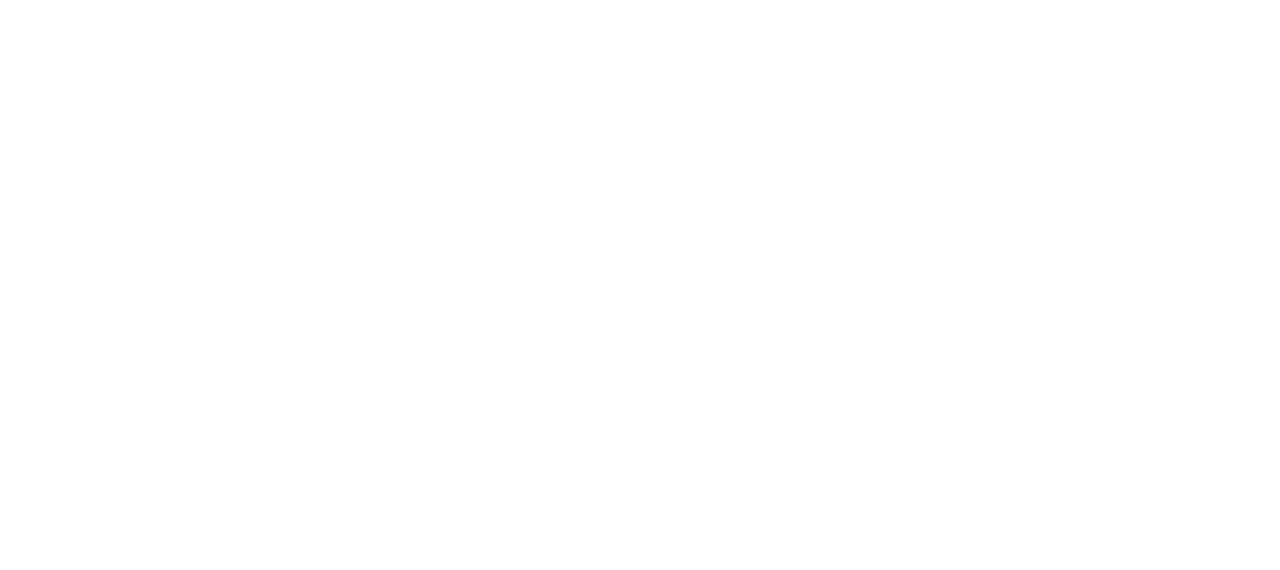
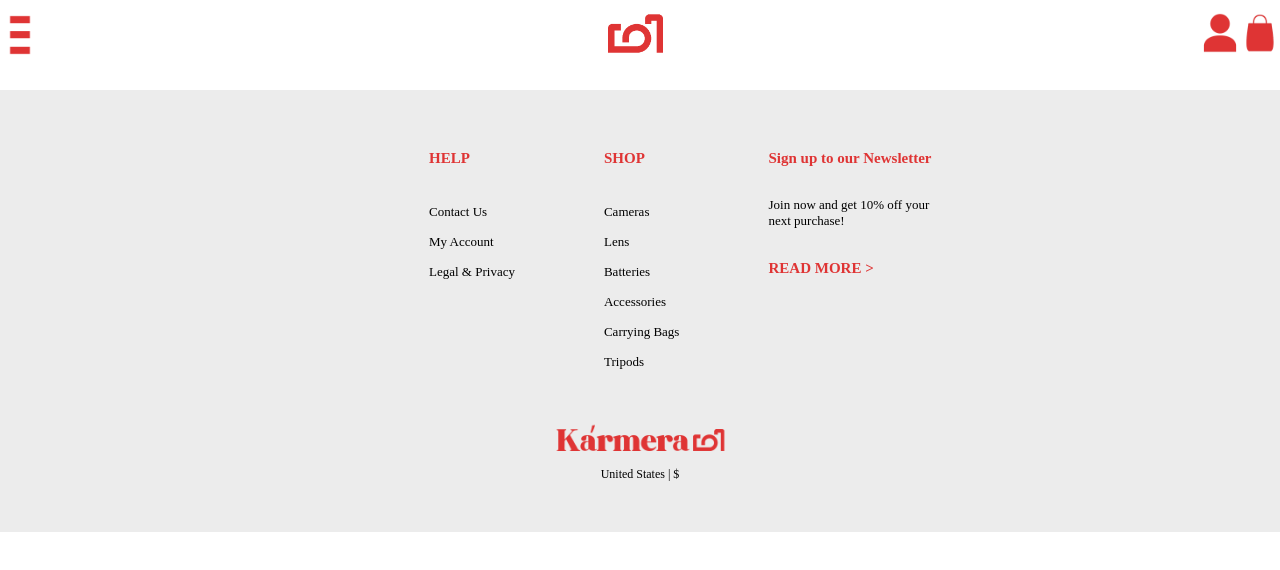
Before and after one commit to Jafethpc/Karmera, a plain HTML site: page products.html in a window 1280 px wide. Drawn offline with Linux system fonts and the light colour scheme.

```diff
--- a/products.html
+++ b/products.html
@@ -0,0 +1,93 @@
+<!DOCTYPE html>
+<html lang="en">
+  <head>
+    <meta charset="UTF-8" />
+    <meta http-equiv="X-UA-Compatible" content="IE=edge" />
+    <meta name="viewport" content="width=device-width, initial-scale=1.0" />
+    <link rel="stylesheet" href="/CSS/products.css" />
+    <link rel="stylesheet" href="/CSS/general.css" />
+    <title>Products</title>
+  </head>
+  <body>
+    <!-- HEADER -->
+    <header class="header-global">
+      <nav class="menu">
+        <button class="nav-btn">
+          <img class="nav-icon" src="/Images/Icons/menu-icon.png" />
+        </button>
+        <a class="logo-link" href="/home.html">
+          <img class="logo-icon" src="/Images/Icons/Logo/logo-icon.png" />
+        </a>
+        <ul class="menu-session">
+          <!-- Menu Session -->
+          <li class="menu-session__icon">
+            <a class="menu-profile">
+              <img class="profile-icon" src="Images/Icons/profile-icon.png" />
+            </a>
+          </li>
+          <li class="menu-session__icon">
+            <a class="menu-shopping-bag">
+              <img
+                class="shopping-bag-icon"
+                src="/Images/Icons/shopping-bag-icon.png"
+              />
+            </a>
+          </li>
+        </ul>
+      </nav>
+    </header>
+
+    <main class="main-content"></main>
+
+    <!-- FOOTER -->
+    <footer class="footer-global">
+      <section class="categories">
+        <section class="main-topic">
+          <!-- Help Section -->
+          <nav class="help-category">
+            <h1 class="category-title">HELP</h1>
+            <section class="category-list">
+              <a class="link">Contact Us</a>
+              <a class="link">My Account</a>
+              <a class="link">Legal & Privacy</a>
+            </section>
+          </nav>
+
+          <!-- Shop Section -->
+          <nav class="shop-category">
+            <h1 class="category-title">SHOP</h1>
+            <section class="category-list">
+              <a class="link">Cameras</a>
+              <a class="link">Lens</a>
+              <a class="link">Batteries</a>
+              <a class="link">Accessories</a>
+              <a class="link">Carrying Bags</a>
+              <a class="link">Tripods</a>
+            </section>
+          </nav>
+        </section>
+
+        <!-- NewsLetter Section -->
+        <nav class="newsletter-category">
+          <h1 class="category-title">Sign up to our Newsletter</h1>
+          <p class="category-description">
+            Join now and get 10% off your next purchase!
+          </p>
+          <a class="category-link">READ MORE ></a>
+        </nav>
+      </section>
+
+      <!-- Footer Logo -->
+      <section class="footer-logo">
+        <a>
+          <img class="logo-icon" src="/Images/Icons/Logo/logo-icon-text.png" />
+        </a>
+      </section>
+
+      <!-- Country | Language -->
+      <section class="country-category">
+        <p class="country">United States | $</p>
+      </section>
+    </footer>
+  </body>
+</html>
```
Also changed, not shown: CSS/home.css (+6 -5 lines), home.html (+26 -17 lines), Images/Home Page/Accessories/battery.png (renamed from Images/Accessories/battery.png), Images/Home Page/Accessories/carrying-bags.png (renamed from Images/Accessories/carrying-bags.png), Images/Home Page/Accessories/flashes.png (renamed from Images/Accessories/flashes.png), Images/Home Page/Accessories/lens.png (renamed from Images/Accessories/lens.png), Images/Home Page/Accessories/microphone.png (renamed from Images/Accessories/microphone.png), Images/Home Page/Featured Item/sony-alpha-7-IV-image.png (renamed from Images/Featured Item/sony-alpha-7-IV-image.png), Images/Home Page/Featured Lens/14mm-lens.png (renamed from Images/Featured Lens/14mm-lens.png), Images/Home Page/Featured Lens/24-70mm-lens.png (renamed from Images/Featured Lens/24-70mm-lens.png), Images/Home Page/Featured Lens/70-200mm-lens.png (renamed from Images/Featured Lens/70-200mm-lens.png), Images/Home Page/Popular Item/sony-camera.png (renamed from Images/Popular Item/sony-camera.png), Images/Home Page/Slideshow Images/fujfilm-camera.jpg (renamed from Images/Slideshow Images/fujfilm-camera.jpg), Images/Home Page/Slideshow Images/greyscale-sony-camera.jpg (added), 1 more files, 1 other file.
